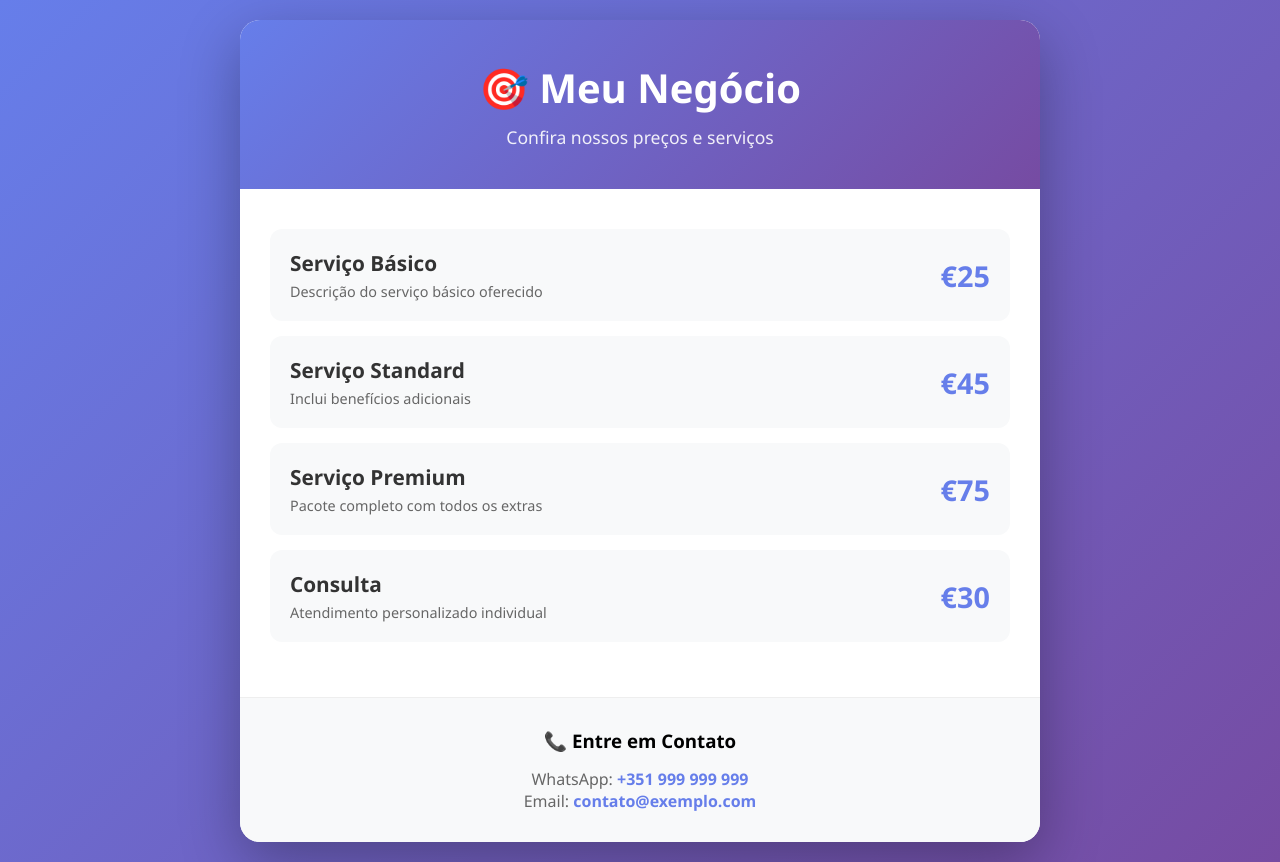
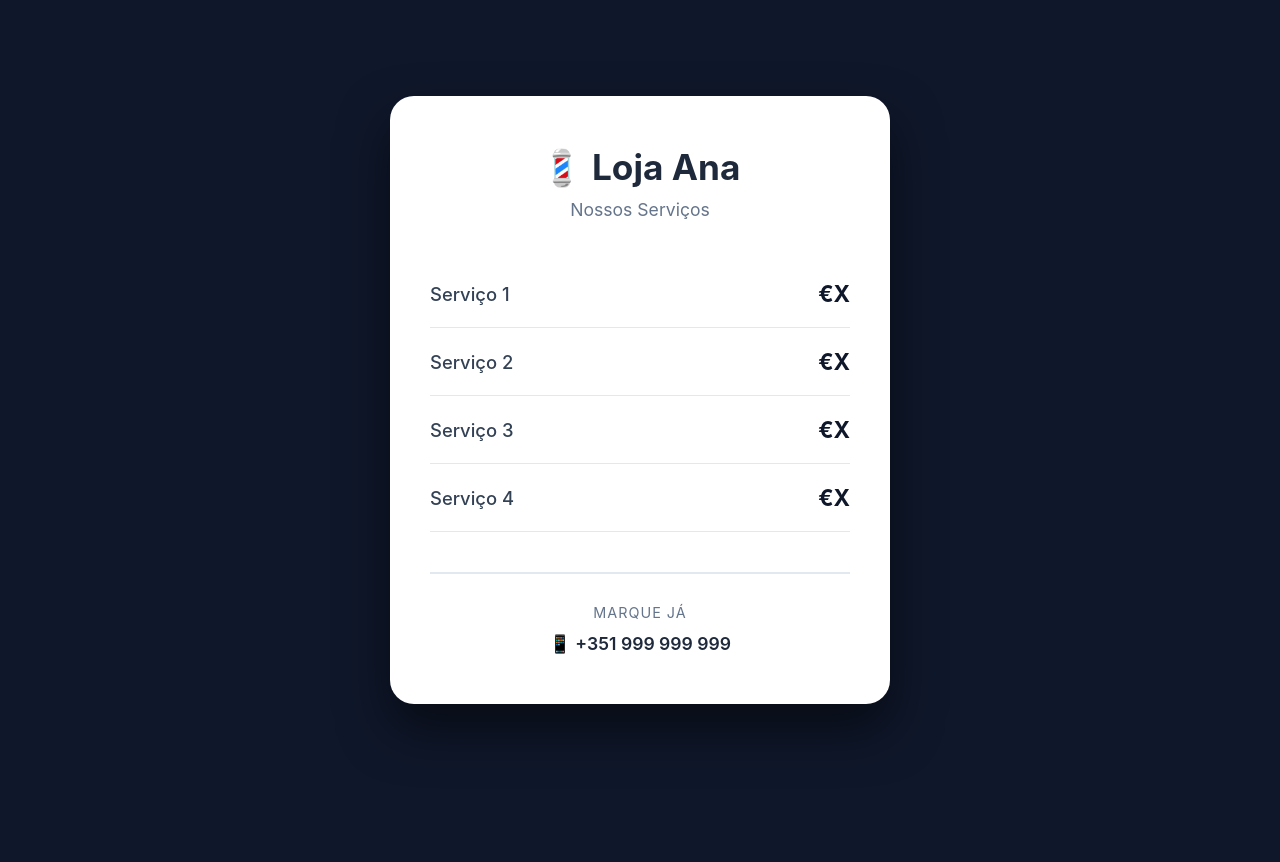
Before and after one commit to BrunoCastro13/tabela-precos, a plain HTML site: page index.html in a window 1280 px wide. After the commit the page ends 800 px from the top, so only its background shows below. Drawn offline with Linux system fonts and the light colour scheme.

Commit message:
Add files via upload

```diff
--- a/index.html
+++ b/index.html
@@ -3,7 +3,7 @@
 <head>
     <meta charset="UTF-8">
     <meta name="viewport" content="width=device-width, initial-scale=1.0">
-    <title>Nossos Preços</title>
+    <title>Tabela de Preços</title>
     <style>
         * {
             margin: 0;
@@ -12,142 +12,113 @@
         }
 
         body {
-            font-family: 'Segoe UI', Tahoma, Geneva, Verdana, sans-serif;
-            background: linear-gradient(135deg, #667eea 0%, #764ba2 100%);
+            font-family: -apple-system, BlinkMacSystemFont, 'Segoe UI', sans-serif;
+            background: #0f172a;
             min-height: 100vh;
+            display: flex;
+            align-items: center;
+            justify-content: center;
             padding: 20px;
         }
 
-        .container {
-            max-width: 800px;
-            margin: 0 auto;
+        .card {
             background: white;
-            border-radius: 20px;
-            box-shadow: 0 20px 60px rgba(0,0,0,0.3);
-            overflow: hidden;
+            border-radius: 24px;
+            padding: 50px 40px;
+            max-width: 500px;
+            width: 100%;
+            box-shadow: 0 25px 50px rgba(0,0,0,0.5);
         }
 
-        header {
-            background: linear-gradient(135deg, #667eea 0%, #764ba2 100%);
-            color: white;
-            padding: 40px 30px;
+        h1 {
+            font-size: 2.2em;
+            color: #1e293b;
+            margin-bottom: 10px;
             text-align: center;
         }
 
-        header h1 {
-            font-size: 2.5em;
-            margin-bottom: 10px;
+        .subtitle {
+            text-align: center;
+            color: #64748b;
+            margin-bottom: 40px;
+            font-size: 1.1em;
         }
 
-        header p {
-            font-size: 1.1em;
-            opacity: 0.9;
-        }
-
-        .precos {
-            padding: 40px 30px;
-        }
-
-        .item {
+        .price-item {
             display: flex;
             justify-content: space-between;
             align-items: center;
-            padding: 20px;
-            margin-bottom: 15px;
-            background: #f8f9fa;
-            border-radius: 12px;
-            transition: transform 0.2s, box-shadow 0.2s;
+            padding: 20px 0;
+            border-bottom: 1px solid #e2e8f0;
         }
 
-        .item:hover {
-            transform: translateY(-2px);
-            box-shadow: 0 5px 15px rgba(0,0,0,0.1);
+        .price-item:last-child {
+            border-bottom: none;
         }
 
-        .item-info h3 {
-            color: #333;
-            font-size: 1.3em;
-            margin-bottom: 5px;
+        .service-name {
+            font-size: 1.15em;
+            color: #334155;
+            font-weight: 500;
         }
 
-        .item-info p {
-            color: #666;
-            font-size: 0.9em;
+        .price {
+            font-size: 1.4em;
+            font-weight: 700;
+            color: #0f172a;
         }
 
-        .preco {
-            font-size: 1.8em;
-            font-weight: bold;
-            color: #667eea;
+        .contact {
+            margin-top: 40px;
+            padding-top: 30px;
+            border-top: 2px solid #e2e8f0;
+            text-align: center;
         }
 
-        footer {
-            background: #f8f9fa;
-            padding: 30px;
-            text-align: center;
-            border-top: 1px solid #eee;
+        .contact-title {
+            font-size: 0.9em;
+            color: #64748b;
+            margin-bottom: 12px;
+            text-transform: uppercase;
+            letter-spacing: 1px;
         }
 
-        .contato {
-            margin-top: 15px;
-            color: #666;
-        }
-
-        .contato a {
-            color: #667eea;
-            text-decoration: none;
-            font-weight: bold;
+        .contact-info {
+            font-size: 1.1em;
+            color: #1e293b;
+            font-weight: 600;
         }
     </style>
 </head>
 <body>
-    <div class="container">
-        <header>
-            <h1>🎯 Meu Negócio</h1>
-            <p>Confira nossos preços e serviços</p>
-        </header>
+    <div class="card">
+        <h1>💈 Loja Ana</h1>
+        <p class="subtitle">Nossos Serviços</p>
 
-        <div class="precos">
-            <div class="item">
-                <div class="item-info">
-                    <h3>Serviço Básico</h3>
-                    <p>Descrição do serviço básico oferecido</p>
-                </div>
-                <div class="preco">€25</div>
+        <div class="price-item">
+            <span class="service-name">Serviço 1</span>
+            <span class="price">€X</span>
         </div>
 
-            <div class="item">
-                <div class="item-info">
-                    <h3>Serviço Standard</h3>
-                    <p>Inclui benefícios adicionais</p>
-                </div>
-                <div class="preco">€45</div>
+        <div class="price-item">
+            <span class="service-name">Serviço 2</span>
+            <span class="price">€X</span>
         </div>
 
-            <div class="item">
-                <div class="item-info">
-                    <h3>Serviço Premium</h3>
-                    <p>Pacote completo com todos os extras</p>
-                </div>
-                <div class="preco">€75</div>
+        <div class="price-item">
+            <span class="service-name">Serviço 3</span>
+            <span class="price">€X</span>
         </div>
 
-            <div class="item">
-                <div class="item-info">
-                    <h3>Consulta</h3>
-                    <p>Atendimento personalizado individual</p>
-                </div>
-                <div class="preco">€30</div>
-            </div>
+        <div class="price-item">
+            <span class="service-name">Serviço 4</span>
+            <span class="price">€X</span>
         </div>
 
-        <footer>
-            <h3>📞 Entre em Contato</h3>
-            <div class="contato">
-                <p>WhatsApp: <a href="https://wa.me/351999999999">+351 999 999 999</a></p>
-                <p>Email: <a href="mailto:contato@exemplo.com">contato@exemplo.com</a></p>
+        <div class="contact">
+            <div class="contact-title">Marque já</div>
+            <div class="contact-info">📱 +351 999 999 999</div>
         </div>
-        </footer>
     </div>
 </body>
 </html>
```
Lines whose indentation alone changed are shown as unchanged.
